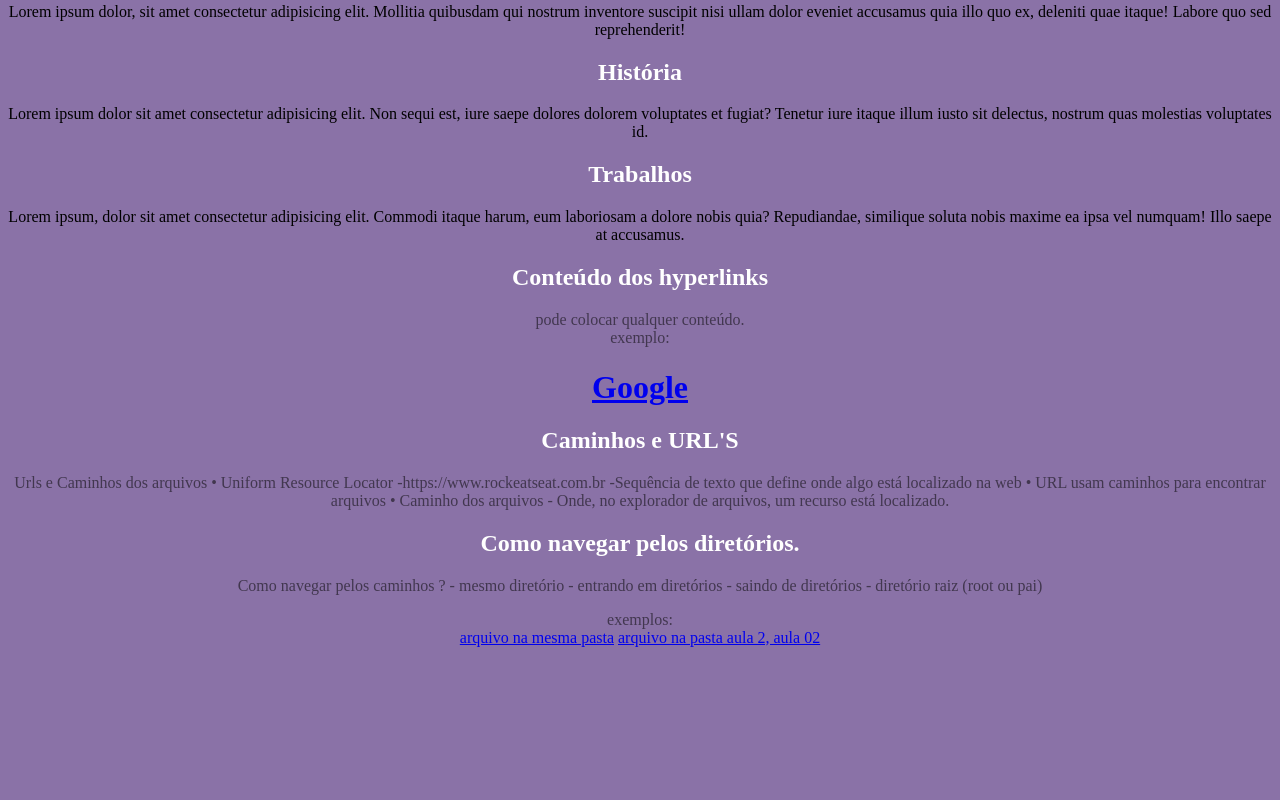
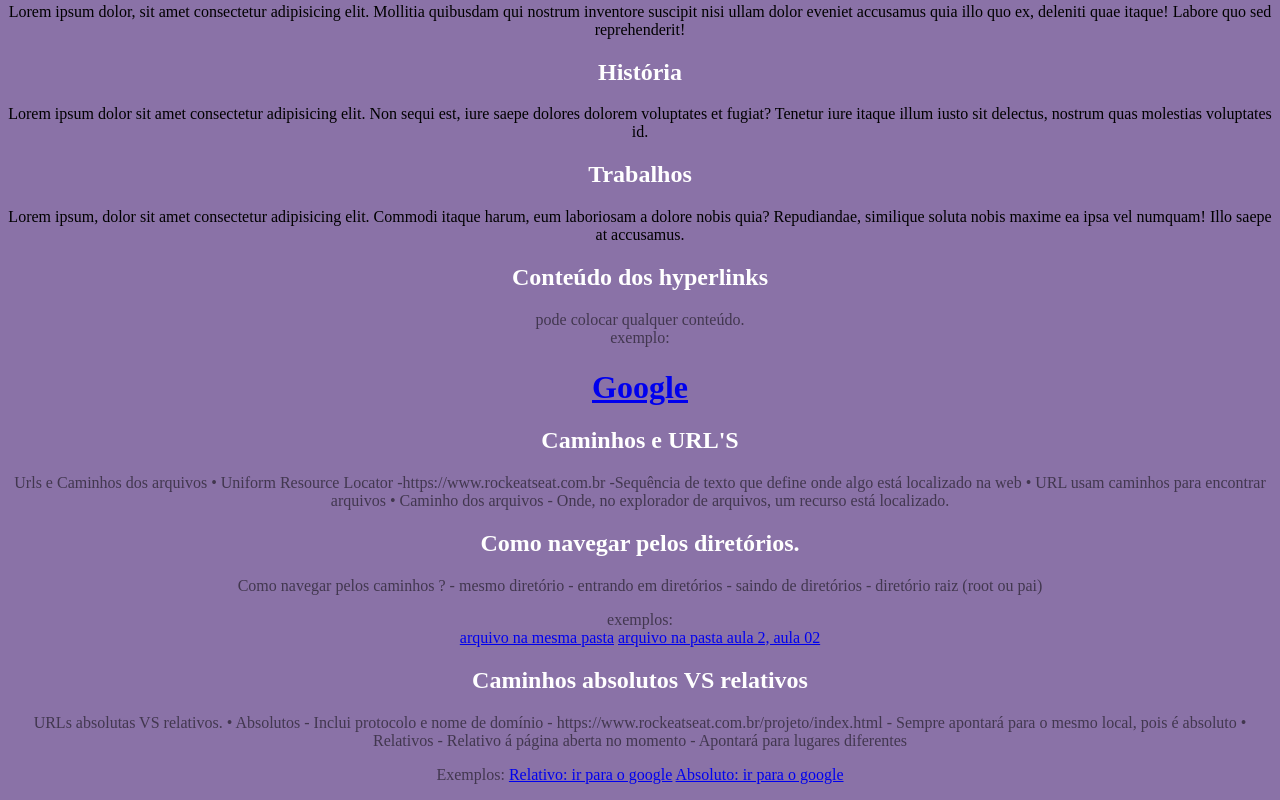
Before and after one commit to marcosvictor0/Discover-ensinamentos, a plain HTML site: page aula03.html in a window 1280 px wide. Shown: the part 716-1516 px from the top of the page. Before the commit the page ends 1379 px from the top, so only its background shows below. Drawn offline with Linux system fonts and the light colour scheme.

Commit message:
att do dia 19/03

```diff
--- a/aula03.html
+++ b/aula03.html
@@ -94,5 +94,25 @@
         <a href="./aula02.html">arquivo na pasta aula 2, aula 02</a>
         <a href=""></a>
     </p>
+
+    <h2>Caminhos absolutos VS relativos</h2>
+    <p>
+        URLs absolutas VS relativos.
+
+        • Absolutos
+            - Inclui protocolo e nome de domínio
+                - https://www.rockeatseat.com.br/projeto/index.html
+            - Sempre apontará para o mesmo local, pois é absoluto
+
+        • Relativos
+            - Relativo á página aberta no momento
+            - Apontará para lugares diferentes
+    </p>
+    <p>
+        Exemplos:
+
+        <a href="google.com">Relativo: ir para o google</a>
+        <a href="https://google.com">Absoluto: ir para o google</a>
+    </p>
 </body>
 </html>
```
